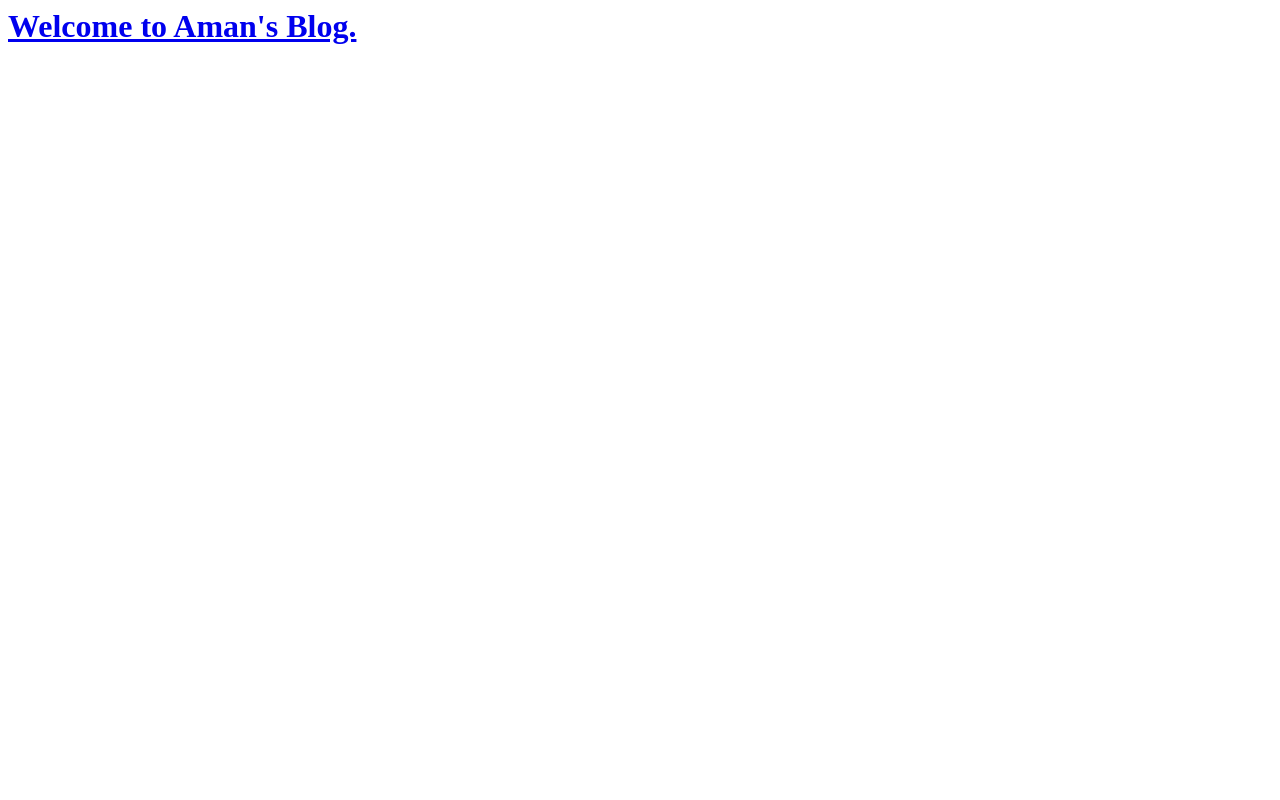
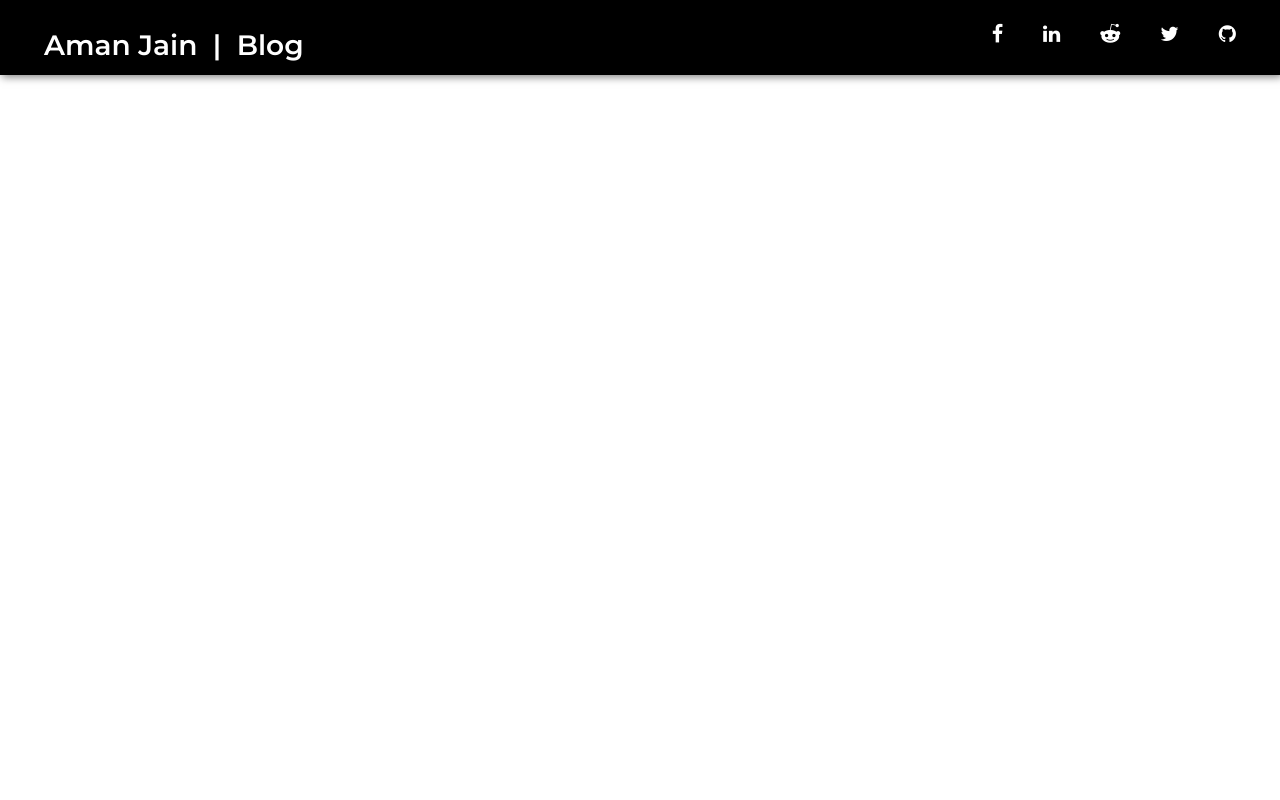
Before and after one commit to Bat-Aman/Django, a Django app: page / in a window 1280 px wide. Run offline with Django 3.2, Linux system fonts and the light colour scheme; data that the repository does not hold is empty; some libraries are stand-ins or nearby versions.

Commit message:
redesigned the homepage with much better css.

```diff
--- /dev/null
+++ b/blog/static/css/style.css
@@ -0,0 +1,41 @@
+@import url('https://fonts.googleapis.com/css?family=Montserrat:600');
+body{
+  margin: 0px;
+}
+nav{
+ padding: 24px;
+ text-align: center;
+ font-family: 'Montserrat', sans-serif;
+ box-shadow: 2px 2px 8px rgba(0, 0, 0, 0.5);
+ overflow: hidden;
+ height: 75px;
+}
+#navbar{
+  background: black;
+}
+.link-0{
+  float: left;
+  transition: 0.4s;
+  color: #ffffff;
+  font-size: 28px;
+  text-decoration: none;
+  padding: 0 10px;
+  margin: 0 10px;
+}
+.link-0:hover{
+  text-decoration: none;
+  color: mediumspringgreen;
+}
+.link-1:hover{
+  text-decoration: none;
+  color: mediumspringgreen;
+}
+.link-1{
+  transition: 0.4s;
+  color: #ffffff;
+  font-size: 20px;
+  text-decoration: none;
+  padding: 0 10px;
+  margin: 0 10px;
+  float: right;
+}
--- a/blog/templates/blog/post_list.html
+++ b/blog/templates/blog/post_list.html
@@ -1,21 +1,27 @@
+{% load staticfiles %}
 <html>
 
 <head>
   <title>Aman's Blog</title>
+
+  <link rel="stylesheet" href="https://maxcdn.bootstrapcdn.com/bootstrap/4.0.0/css/bootstrap.min.css">
+  <script src="https://ajax.googleapis.com/ajax/libs/jquery/3.2.1/jquery.min.js"></script>
+  <script src="https://cdnjs.cloudflare.com/ajax/libs/popper.js/1.12.9/umd/popper.min.js"></script>
+  <script src="https://maxcdn.bootstrapcdn.com/bootstrap/4.0.0/js/bootstrap.min.js"></script>
+  <link rel="stylesheet" href="{% static 'css/style.css' %}">
+  <link rel="stylesheet" href="https://cdnjs.cloudflare.com/ajax/libs/font-awesome/4.7.0/css/font-awesome.min.css">
+
 </head>
 
 <body>
-  <div>
-    <h1><a href="#">Welcome to Aman's Blog.</a></h1>
-  </div>
-  {% for post in posts %}
-    <div>
-      <p>Published Date: {{ post.published_date }}</p>
-      <h1>{{ post.title }}</h1>
-      <p>{{ post.text }}</p>
-      <br>
-    </div>
-  {% endfor %}
+  <nav id="navbar">
+    <a href="http://amanjain.pythonanywhere.com" class="link-0">Aman Jain&nbsp; | &nbsp;Blog</a>
+    <a href="#" class="link-1"><i class="fa fa-github" ></i></a>
+    <a href="#" class="link-1"><i class="fa fa-twitter"></i></a>
+    <a href="#" class="link-1"><i class="fa fa-reddit-alien"></i></a>
+    <a href="#" class="link-1"><i class="fa fa-linkedin"></i></a>
+    <a href="#" class="link-1"><i class="fa fa-facebook"></i></a>
+  </nav>
 </body>
 
 </html>
```
